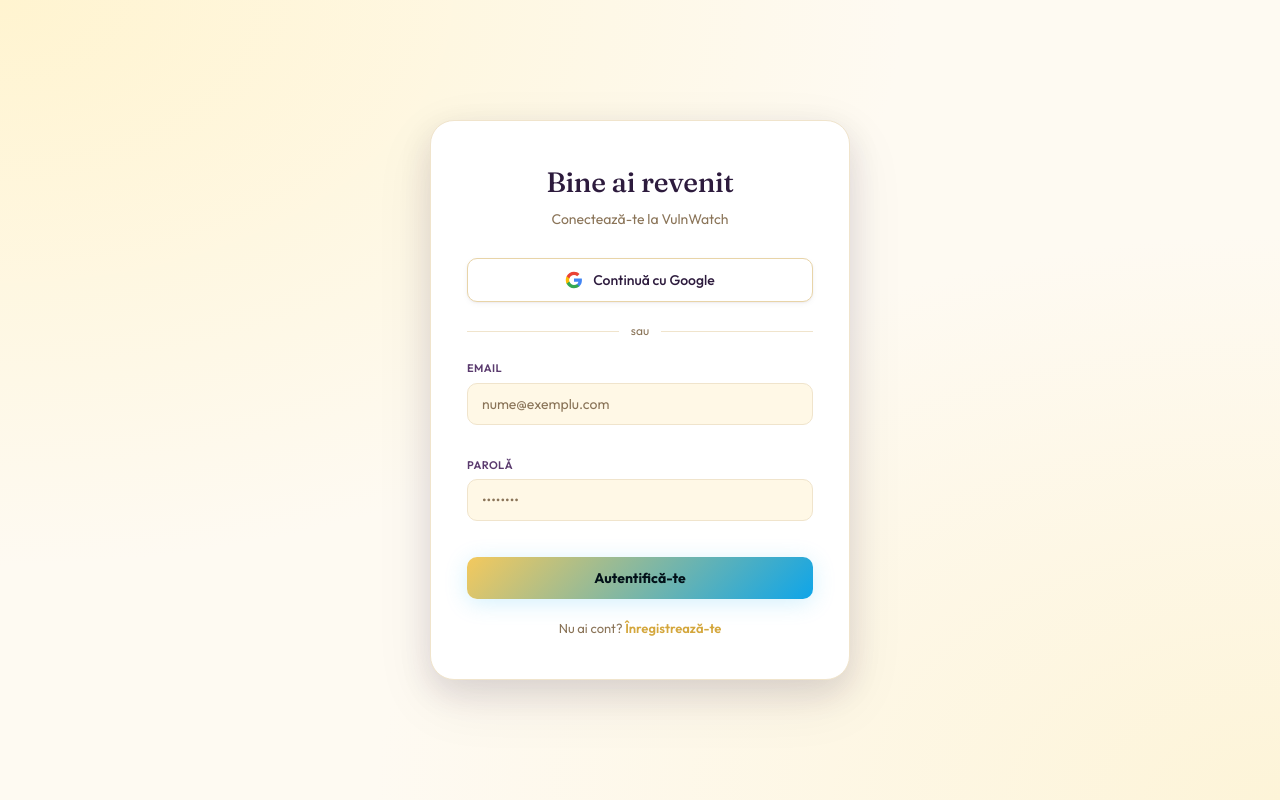
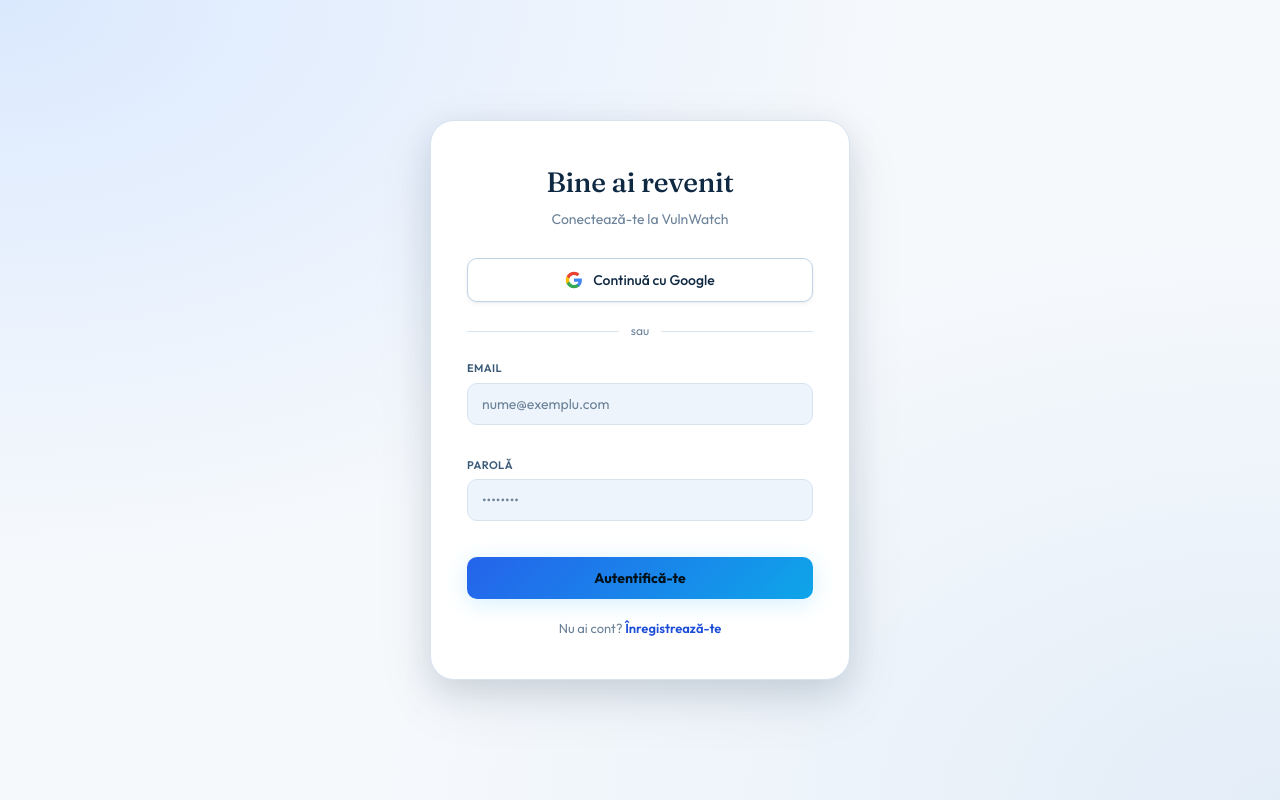
Before and after one commit to AndreiGiur/licenta-giurgiuveanu, a React (Vite) app in the folder web/: page /login in a window 1280 px wide. Built offline with nearby package versions, Linux system fonts and the light colour scheme; no server answers.

Commit message:
feat(ui): paleta Ocean (albastru + teal) light+dark + clase hardcodate mutate pe variabile

```diff
--- a/web/src/index.css
+++ b/web/src/index.css
@@ -1,5 +1,5 @@
 /* ============================================================
-   VulnWatch Design System – Dark Cybersecurity Theme
+   VulnWatch Design System – Ocean Theme (blue + teal)
    ============================================================ */
 
 :root,
@@ -10,42 +10,44 @@
   --font-mono: 'JetBrains Mono', Consolas, monospace;
 
   /* Surface */
-  --bg-base:       #fefaf2;
-  --bg-elevated:   #fff8e6;
-  --bg-hover:      #fdf4d8;
+  --bg-base:       #f6f9fc;
+  --bg-elevated:   #eef4fb;
+  --bg-hover:      #e3edf8;
   --surface:       #ffffff;
 
   /* Borders */
-  --border:        #f0e4cc;
-  --border-strong: #e8d4a8;
+  --border:        #d8e3f0;
+  --border-strong: #c2d4e8;
 
   /* Text */
-  --text-primary:   #2d1b3d;
-  --text-secondary: #5a3a6e;
-  --text-muted:     #8a7458;
-  --text-inverse:   #fff8e6;
+  --text-primary:   #0f2942;
+  --text-secondary: #3b5a78;
+  --text-muted:     #6b8299;
+  --text-inverse:   #f6f9fc;
 
   /* Brand */
-  --accent:        #f4c95d;
-  --accent-strong: #d4a73d;
-  --accent-soft:   #fff4d0;
+  --accent:        #2563eb;
+  --accent-strong: #1d4ed8;
+  --accent-soft:   #dbe9fe;
+  --teal:          #0d9488;
+  --teal-soft:     #ccfbf1;
 
   /* Severity */
-  --severity-critical: #5a2d6e;
-  --severity-high:     #b8456e;
-  --severity-medium:   #d4a73d;
-  --severity-low:      #a8639a;
-  --severity-info:     #8a7458;
+  --severity-critical: #b91c1c;
+  --severity-high:     #ef4444;
+  --severity-medium:   #f59e0b;
+  --severity-low:      #38bdf8;
+  --severity-info:     #6b8299;
 
   /* Status */
-  --success: #7a9a5a;
-  --danger:  #c44b4b;
-  --warning: #e8a23d;
-
-  /* Shadows (plum-tinted) */
-  --shadow-sm: 0 1px 2px rgba(45,27,61,0.06), 0 2px 6px rgba(45,27,61,0.04);
-  --shadow-md: 0 4px 12px rgba(45,27,61,0.08), 0 8px 24px rgba(45,27,61,0.04);
-  --shadow-lg: 0 12px 32px rgba(45,27,61,0.12), 0 20px 60px rgba(45,27,61,0.08);
+  --success: #16a34a;
+  --danger:  #dc2626;
+  --warning: #f59e0b;
+
+  /* Shadows (navy-tinted) */
+  --shadow-sm: 0 1px 2px rgba(15,41,66,0.06), 0 2px 6px rgba(15,41,66,0.04);
+  --shadow-md: 0 4px 12px rgba(15,41,66,0.08), 0 8px 24px rgba(15,41,66,0.04);
+  --shadow-lg: 0 12px 32px rgba(15,41,66,0.12), 0 20px 60px rgba(15,41,66,0.08);
 
   /* Radius */
   --radius-xs: 6px;
@@ -57,70 +59,74 @@
 
   /* ── Legacy aliases (preserved so existing classes don't break) ── */
   --bg-surface:    #ffffff;
-  --border-subtle: rgba(45, 27, 61, 0.06);
-  --accent-dim:    rgba(244, 201, 93, 0.18);
-  --accent-glow:   rgba(244, 201, 93, 0.32);
-  --purple:        #a8639a;
-  --purple-dim:    rgba(168, 99, 154, 0.14);
-  --red:           #c44b4b;
-  --red-dim:       rgba(196, 75, 75, 0.10);
-  --red-border:    rgba(196, 75, 75, 0.28);
-  --amber:         #d4a73d;
-  --amber-dim:     rgba(212, 167, 61, 0.12);
-  --amber-border:  rgba(212, 167, 61, 0.32);
-  --green:         #7a9a5a;
-  --green-dim:     rgba(122, 154, 90, 0.12);
-  --green-border:  rgba(122, 154, 90, 0.32);
+  --border-subtle: rgba(15, 41, 66, 0.06);
+  --accent-dim:    rgba(37, 99, 235, 0.16);
+  --accent-glow:   rgba(37, 99, 235, 0.30);
+  --purple:        #0d9488;
+  --purple-dim:    rgba(13, 148, 136, 0.14);
+  --red:           #dc2626;
+  --red-dim:       rgba(220, 38, 38, 0.10);
+  --red-border:    rgba(220, 38, 38, 0.28);
+  --amber:         #f59e0b;
+  --amber-dim:     rgba(245, 158, 11, 0.12);
+  --amber-border:  rgba(245, 158, 11, 0.32);
+  --green:         #16a34a;
+  --green-dim:     rgba(22, 163, 74, 0.12);
+  --green-border:  rgba(22, 163, 74, 0.32);
+  --plum-deep:     #0f2942;
 }
 
 [data-theme="dark"] {
-  --bg-base:       #1a0e22;
-  --bg-elevated:   #2d1b3d;
-  --bg-hover:      #3d2a4f;
-  --surface:       #4a3458;
-
-  --border:        #4a3458;
-  --border-strong: #6a4a78;
-
-  --text-primary:   #fff8e6;
-  --text-secondary: #e8d8b8;
-  --text-muted:     #a89880;
-  --text-inverse:   #2d1b3d;
-
-  --accent:        #f4c95d;
-  --accent-strong: #ffd97a;
-  --accent-soft:   #3d2a4f;
-
-  --severity-critical: #ff7aa8;
-  --severity-high:     #ff9a73;
-  --severity-medium:   #ffd97a;
-  --severity-low:      #c8a3d8;
-  --severity-info:     #a89880;
-
-  --success: #a8c285;
-  --danger:  #e88a8a;
-  --warning: #ffd97a;
+  --bg-base:       #0b1220;
+  --bg-elevated:   #131c2e;
+  --bg-hover:      #1c2942;
+  --surface:       #1c2942;
+
+  --border:        #243349;
+  --border-strong: #35496a;
+
+  --text-primary:   #e8eef6;
+  --text-secondary: #b8c6d8;
+  --text-muted:     #7e92aa;
+  --text-inverse:   #0f2942;
+
+  --accent:        #3b82f6;
+  --accent-strong: #60a5fa;
+  --accent-soft:   #1c2942;
+  --teal:          #14b8a6;
+  --teal-soft:     #134e4a;
+
+  --severity-critical: #f87171;
+  --severity-high:     #fb923c;
+  --severity-medium:   #fbbf24;
+  --severity-low:      #38bdf8;
+  --severity-info:     #7e92aa;
+
+  --success: #34d399;
+  --danger:  #f87171;
+  --warning: #fbbf24;
 
   --shadow-sm: 0 1px 2px rgba(0,0,0,0.20), 0 2px 6px rgba(0,0,0,0.12);
   --shadow-md: 0 4px 12px rgba(0,0,0,0.30), 0 8px 24px rgba(0,0,0,0.20);
   --shadow-lg: 0 12px 32px rgba(0,0,0,0.40), 0 20px 60px rgba(0,0,0,0.30);
 
   /* ── Legacy aliases (dark) ── */
-  --bg-surface:    #2d1b3d;
-  --border-subtle: rgba(255, 248, 230, 0.06);
-  --accent-dim:    rgba(244, 201, 93, 0.16);
-  --accent-glow:   rgba(244, 201, 93, 0.28);
-  --purple:        #c8a3d8;
-  --purple-dim:    rgba(200, 163, 216, 0.14);
-  --red:           #e88a8a;
-  --red-dim:       rgba(232, 138, 138, 0.14);
-  --red-border:    rgba(232, 138, 138, 0.32);
-  --amber:         #ffd97a;
-  --amber-dim:     rgba(255, 217, 122, 0.14);
-  --amber-border:  rgba(255, 217, 122, 0.32);
-  --green:         #a8c285;
-  --green-dim:     rgba(168, 194, 133, 0.14);
-  --green-border:  rgba(168, 194, 133, 0.32);
+  --bg-surface:    #1c2942;
+  --border-subtle: rgba(232, 238, 246, 0.06);
+  --accent-dim:    rgba(59, 130, 246, 0.16);
+  --accent-glow:   rgba(59, 130, 246, 0.28);
+  --purple:        #14b8a6;
+  --purple-dim:    rgba(20, 184, 166, 0.14);
+  --red:           #f87171;
+  --red-dim:       rgba(248, 113, 113, 0.14);
+  --red-border:    rgba(248, 113, 113, 0.32);
+  --amber:         #fbbf24;
+  --amber-dim:     rgba(251, 191, 36, 0.14);
+  --amber-border:  rgba(251, 191, 36, 0.32);
+  --green:         #34d399;
+  --green-dim:     rgba(52, 211, 153, 0.14);
+  --green-border:  rgba(52, 211, 153, 0.32);
+  --plum-deep:     #0f2942;
 }
 
 html {
@@ -724,7 +730,7 @@
 
 .deep-settings { margin-top: 10px; font-size: 12px; }
 .deep-settings .warn-banner {
-  background: rgba(244, 201, 93, 0.10);
+  background: var(--accent-dim);
   border: 1px solid var(--accent);
   padding: 8px 10px;
   border-radius: var(--radius-sm);
@@ -1020,7 +1026,7 @@
 }
 .theme-toggle:hover {
   background: var(--accent);
-  color: var(--plum-deep, #2d1b3d);
+  color: var(--plum-deep, #0f2942);
   border-color: var(--accent);
   transform: translateY(-1px);
   box-shadow: 0 4px 10px rgba(0, 0, 0, 0.2);
@@ -1268,7 +1274,7 @@
 }
 .count-card:hover {
   transform: translateY(-2px);
-  box-shadow: 0 4px 12px rgba(45, 27, 61, 0.08);
+  box-shadow: 0 4px 12px rgba(15, 41, 66, 0.08);
 }
 .count-value {
   font-family: var(--font-display);
@@ -1276,14 +1282,10 @@
   font-weight: 500;
   line-height: 1;
 }
-.count-value.count-critical { color: #5a2d6e; }
-[data-theme="dark"] .count-value.count-critical { color: #c4a2d4; }
-.count-value.count-high { color: #b8456e; }
-[data-theme="dark"] .count-value.count-high { color: #ff9a73; }
-.count-value.count-medium { color: #d4a73d; }
-[data-theme="dark"] .count-value.count-medium { color: #ffd97a; }
-.count-value.count-low { color: #a8639a; }
-[data-theme="dark"] .count-value.count-low { color: #c8a3d8; }
+.count-value.count-critical { color: var(--severity-critical); }
+.count-value.count-high { color: var(--severity-high); }
+.count-value.count-medium { color: var(--severity-medium); }
+.count-value.count-low { color: var(--severity-low); }
 .count-label {
   font-size: 11px;
   letter-spacing: 0.08em;
@@ -1667,11 +1669,11 @@
 }
 .navbar-admin-link:hover {
   transform: translateY(-1px);
-  box-shadow: 0 4px 12px rgba(244, 201, 93, 0.30);
+  box-shadow: 0 4px 12px rgba(37, 99, 235, 0.30);
 }
 .navbar-admin-link.active {
   background: var(--accent-strong);
-  box-shadow: 0 2px 8px rgba(244, 201, 93, 0.40);
+  box-shadow: 0 2px 8px rgba(37, 99, 235, 0.40);
 }
 
 /* ── Profile page — extensii (nume editabil, preferinte, trend chart) ──── */
@@ -1839,8 +1841,8 @@
   font-weight: 600;
   font-variant-numeric: tabular-nums;
 }
-.ev-true { color: #4d8a5e; font-weight: 600; }
-.ev-false { color: #b8456e; font-weight: 600; }
+.ev-true { color: var(--success); font-weight: 600; }
+.ev-false { color: var(--severity-high); font-weight: 600; }
 .ev-null { color: var(--text-muted); font-style: italic; }
 
 .ev-chips {
@@ -1901,23 +1903,21 @@
   cursor: help;
 }
 .compliance-cis {
-  background: rgba(45, 27, 61, 0.10);
-  color: var(--text-primary);
-  border-color: rgba(45, 27, 61, 0.2);
+  background: var(--accent-dim);
+  color: var(--accent-strong);
+  border-color: rgba(37, 99, 235, 0.25);
 }
 [data-theme="dark"] .compliance-cis {
-  background: rgba(244, 201, 93, 0.12);
   color: var(--accent);
-  border-color: rgba(244, 201, 93, 0.25);
 }
 .compliance-nist {
-  background: rgba(168, 99, 154, 0.12);
-  color: #6b4080;
-  border-color: rgba(168, 99, 154, 0.3);
+  background: var(--teal-soft);
+  color: var(--teal);
+  border-color: rgba(13, 148, 136, 0.3);
 }
 [data-theme="dark"] .compliance-nist {
-  background: rgba(168, 99, 154, 0.18);
-  color: #d4a5c9;
+  background: rgba(20, 184, 166, 0.18);
+  color: var(--teal);
 }
 
 /* ── Score Delta Badge (Dashboard) ─────────────────────────────────────── */
@@ -1934,14 +1934,14 @@
   border: 1px solid;
 }
 .score-delta-improved {
-  color: #4d8a5e;
-  background: rgba(77, 138, 94, 0.10);
-  border-color: rgba(77, 138, 94, 0.3);
+  color: var(--success);
+  background: var(--green-dim);
+  border-color: var(--green-border);
 }
 .score-delta-regressed {
-  color: #b8456e;
-  background: rgba(184, 69, 110, 0.10);
-  border-color: rgba(184, 69, 110, 0.3);
+  color: var(--severity-high);
+  background: var(--red-dim);
+  border-color: var(--red-border);
 }
 .score-delta-same {
   color: var(--text-muted);
@@ -1984,8 +1984,8 @@
   gap: 8px;
 }
 .diff-delta-icon { font-size: 22px; line-height: 1; }
-.diff-delta-improved { color: #4d8a5e; }
-.diff-delta-regressed { color: #b8456e; }
+.diff-delta-improved { color: var(--success); }
+.diff-delta-regressed { color: var(--severity-high); }
 .diff-delta-same { color: var(--text-muted); }
 
 .diff-columns {
@@ -2014,8 +2014,8 @@
   border-radius: 6px;
   margin-bottom: 4px;
 }
-.diff-added-title { background: rgba(184, 69, 110, 0.08); color: #b8456e; }
-.diff-fixed-title { background: rgba(77, 138, 94, 0.08); color: #4d8a5e; }
+.diff-added-title { background: var(--red-dim); color: var(--severity-high); }
+.diff-fixed-title { background: var(--green-dim); color: var(--success); }
 .diff-unchanged-title { background: var(--bg); color: var(--text-muted); }
 .diff-count {
   background: var(--bg-elevated);
@@ -2034,16 +2034,16 @@
   font-size: 12px;
   min-width: 0;
 }
-.diff-row-added { background: rgba(184, 69, 110, 0.05); }
-.diff-row-fixed { background: rgba(77, 138, 94, 0.05); }
+.diff-row-added { background: var(--red-dim); }
+.diff-row-fixed { background: var(--green-dim); }
 .diff-row-unchanged { background: transparent; opacity: 0.7; }
 .diff-sev-dot {
   width: 8px; height: 8px; border-radius: 50%; flex-shrink: 0;
 }
-.diff-sev-critical { background: #5a2d6e; }
-.diff-sev-high { background: #b8456e; }
-.diff-sev-medium { background: #f4c95d; }
-.diff-sev-low { background: #a8639a; }
+.diff-sev-critical { background: var(--severity-critical); }
+.diff-sev-high { background: var(--severity-high); }
+.diff-sev-medium { background: var(--severity-medium); }
+.diff-sev-low { background: var(--severity-low); }
 .diff-sev-info { background: var(--text-muted); }
 .diff-rule-id {
   font-family: var(--font-mono);
```
